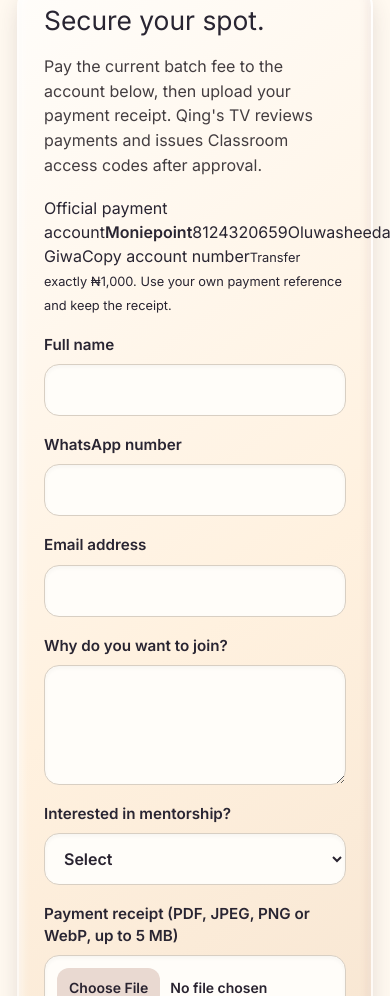
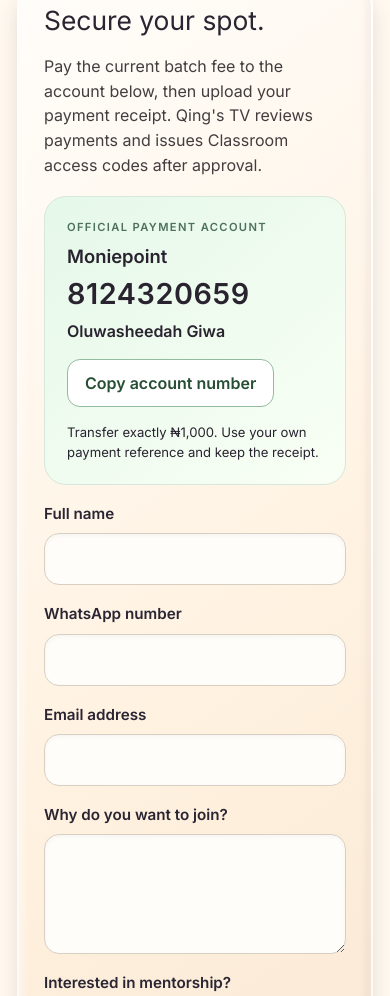
Before and after one commit to Thee-Web3-Qing/My-Portfolio, a React (Vite) app: page /class in a window 390 px wide. Shown: the part 7092-8088 px from the top of the page. Built offline with nearby package versions, Linux system fonts and the light colour scheme; no server answers.

Commit message:
Style class payment account card for mobile

```diff
--- a/src/pages/classClay.css
+++ b/src/pages/classClay.css
@@ -367,3 +367,11 @@
 .clay-class .clay-enrollment-form .clay-submit-button{display:flex;align-items:center;justify-content:center;text-align:center;width:100%;max-width:100%;white-space:normal;overflow-wrap:anywhere;min-height:58px;padding:14px 18px;font-size:clamp(.95rem,3.7vw,1.12rem);border:0;cursor:pointer}
 .clay-class .clay-enrollment-form .clay-submit-button:disabled{opacity:.65;cursor:not-allowed}
 @media(max-width:640px){.clay-class .clay-enrollment{padding-inline:0;width:100%}.clay-class .clay-enrollment .clay-enrollment-progress,.clay-class .clay-enrollment .clay-enrollment-card{padding:22px 18px;border-radius:28px}.clay-class .clay-enrollment .clay-section-head{padding-inline:4px}}
+
+.clay-class .clay-payment-details{display:flex;flex-direction:column;align-items:flex-start;gap:7px;min-width:0;width:100%;padding:22px;border:1px solid #d7e7d9;border-radius:22px;background:linear-gradient(140deg,#e5f8e9,#f9fff5);color:#292330}
+.clay-class .clay-payment-eyebrow{text-transform:uppercase;letter-spacing:.12em;font-size:.7rem;font-weight:750;color:#4e705d}
+.clay-class .clay-payment-bank{font-size:1.15rem}
+.clay-class .clay-payment-number{font-size:clamp(1.8rem,7vw,2.6rem);font-weight:850;letter-spacing:.02em;line-height:1.2;overflow-wrap:anywhere}
+.clay-class .clay-payment-name{font-size:1rem;font-weight:650}
+.clay-class .clay-payment-copy{margin:9px 0;padding:11px 17px;border:1px solid #94bba0;border-radius:13px;background:#fff;color:#264e34;font:inherit;font-weight:700;cursor:pointer}
+.clay-class .clay-payment-details small{font-size:.82rem;line-height:1.5}
```
